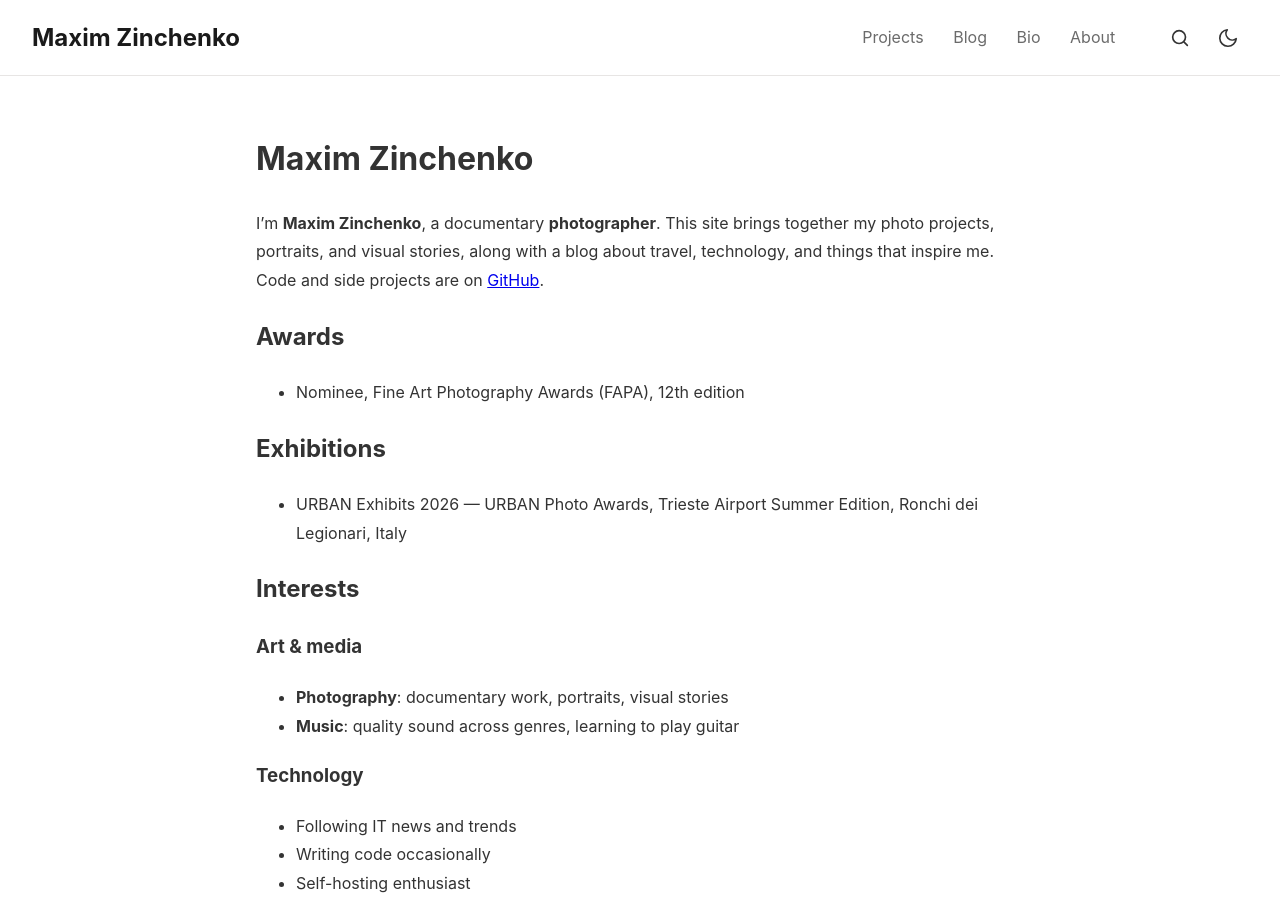
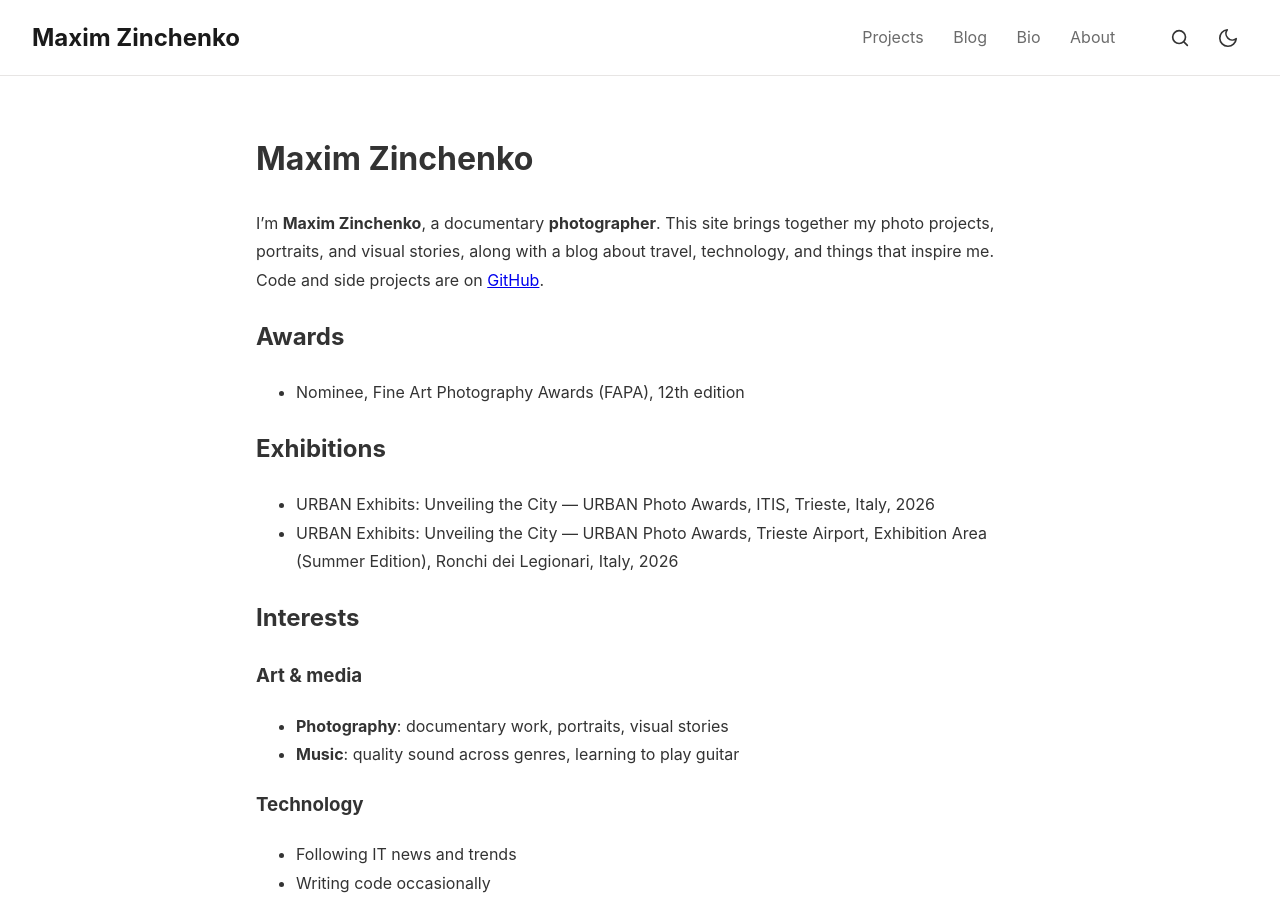
Before and after one commit to Xtoman/xtoman.github.io, a Jekyll site: the page built from about.md, in a window 1280 px wide and 900 px high. Built offline with Jekyll 4.4.1, drawn with Linux system fonts in a browser that asks for light colours.

Commit message:
Добавить выставку URBAN Exhibits: Unveiling the City в ITIS и уточнить первую.
Co-Authored-By: Claude Opus 5.5 <noreply@anthropic.com>

```diff
--- a/_includes/json-ld.html
+++ b/_includes/json-ld.html
@@ -19,7 +19,8 @@
   "email": {{ site.author.email | jsonify }},
   "award": [
     "Nominee, Fine Art Photography Awards (FAPA), 12th edition",
-    "URBAN Exhibits 2026"
+    "URBAN Exhibits: Unveiling the City, Trieste Airport Exhibition Area, 2026",
+    "URBAN Exhibits: Unveiling the City, ITIS, 2026"
   ],
   "sameAs": [
     {{ site.author.github | jsonify }},
--- a/about.md
+++ b/about.md
@@ -14,7 +14,8 @@ I'm **Maxim Zinchenko**, a documentary **photographer**. This site brings togeth
 
 ## Exhibitions
 
-- URBAN Exhibits 2026 — URBAN Photo Awards, Trieste Airport Summer Edition, Ronchi dei Legionari, Italy
+- URBAN Exhibits: Unveiling the City — URBAN Photo Awards, ITIS, Trieste, Italy, 2026
+- URBAN Exhibits: Unveiling the City — URBAN Photo Awards, Trieste Airport, Exhibition Area (Summer Edition), Ronchi dei Legionari, Italy, 2026
 
 ## Interests
 
```
Also changed, not shown: bio.md (+4 -3 lines).
